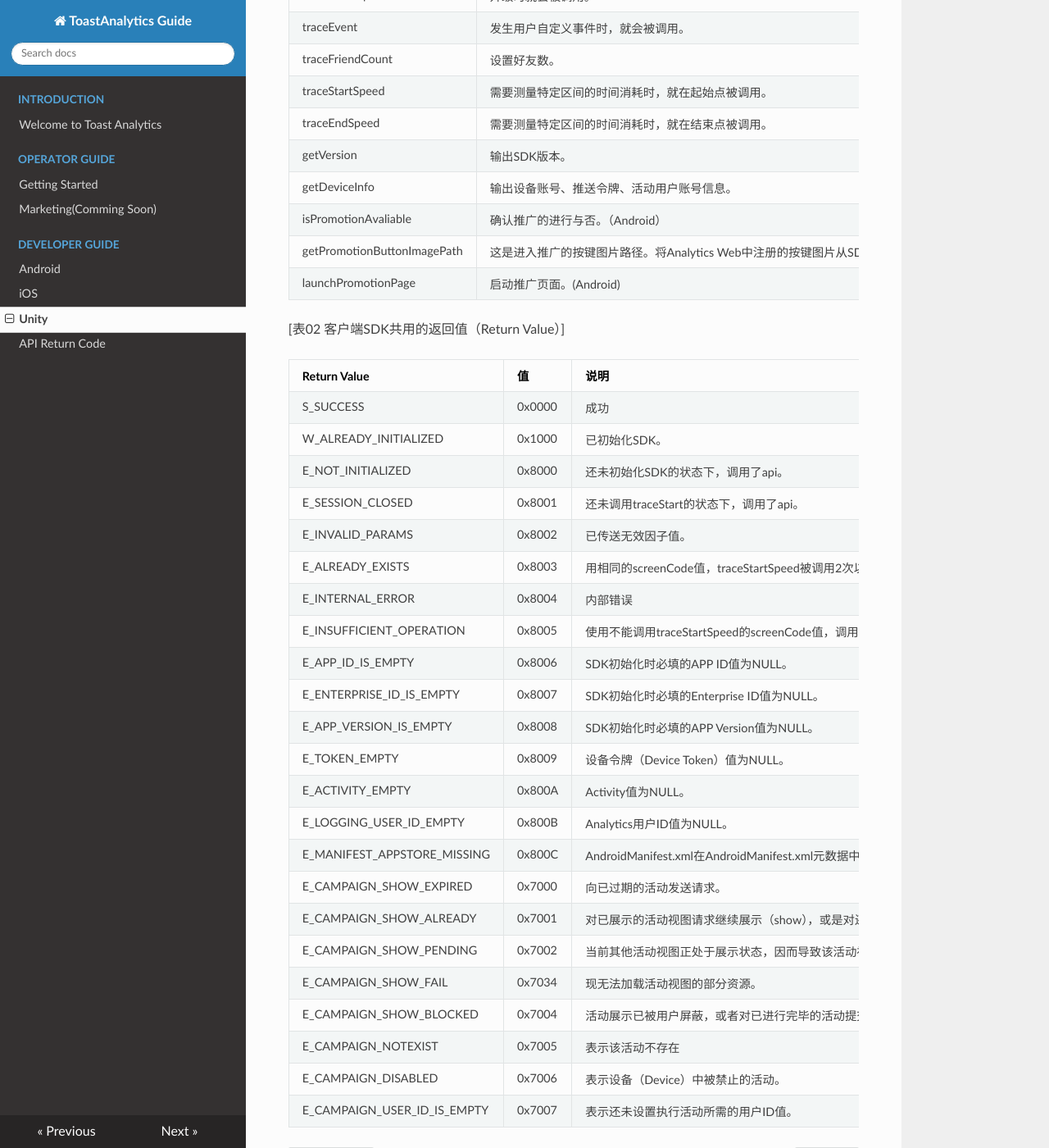
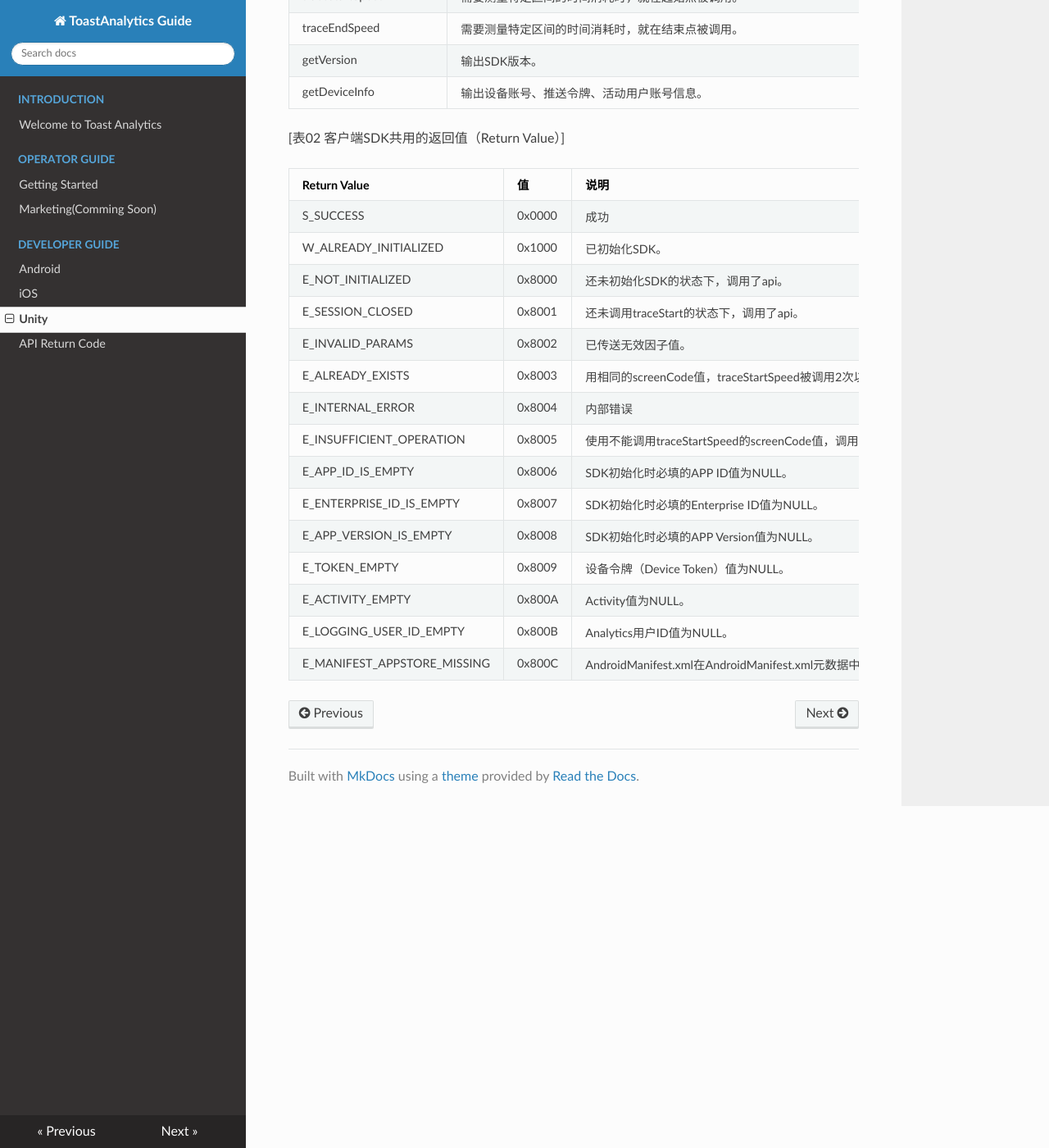
Before and after one commit to ToastAnalytics/ToastAnalytics_ZH, an MkDocs documentation site: the page built from docs/Developer/6. Unity Developer Guide.md, in a window 1280 px wide and 1400 px high, scrolled down 11457 px. Shown: the whole window at 82% size. Built offline with MkDocs 1.6.1, drawn with Linux system fonts in a browser that asks for light colours; nearby versions of some CDN libraries; old or Windows-style settings are respelled for this version of MkDocs; some of the changed text lies outside the part shown.

Commit message:
Update 6. Unity Developer Guide.md

````diff
--- a/docs/Developer/6. Unity Developer Guide.md
+++ b/docs/Developer/6. Unity Developer Guide.md
@@ -351,12 +351,10 @@ iOS : RequestWorkerThread::didReceiveResponse - <NSHTTPURLResponse: ***> { URL:
 下面是为了确认设备信息而使用的密钥值。
 
 - public static final String DEVICE_INFO_DEVICEID = “deviceId”;
-- public static final String DEVICE_INFO_CAMPAIGN_USERID = ”campaignUserId”;
 
 ```cs
 void printDeviceInfo() {
      string deviceID = GameAnalytics.getDeviceInfo(GameAnalytics.DEVICE_INFO_DEVICEID);
-     string campaignUserID = GameAnalytics.getDeviceInfo(GameAnalytics.DEVICE_INFO_CAMPAIGN_USERID);
      … …
 }
 ```
@@ -391,8 +389,6 @@ Analytics SDK将提供如表01所示的API。对各API的详解，请参照下
 |initializeSdk| 将客户端的SDK模板进行初始化。|
 |setCampaignListener| 将活动展示状态注册为异步接收消息的监听器。|
 |setUserId| 在initializeSdk中设置“useLoggingUserId=true”时，需要输入区分用户的账号。|
-|showCampaign| 提交相关活动视图的展示请求。还未准备好资源视图时，会一直推迟到准备就绪为止；当展示活动视图时，可以通过在setOnCampaignListener上注册的监听器接收消息。|
-|hideCampaign| 隐藏相关活动视图。|
 |traceActivation| APP为前台（foreground）激活状态时，就会被调用。|
 |traceDeactivation| APP为后台（background）非激活状态时，就会被调用。|
 |tracePurchase| APP内购买道具时，就会被调用。|
@@ -405,9 +401,6 @@ Analytics SDK将提供如表01所示的API。对各API的详解，请参照下
 |traceEndSpeed| 需要测量特定区间的时间消耗时，就在结束点被调用。|
 |getVersion| 输出SDK版本。|
 |getDeviceInfo| 输出设备账号、推送令牌、活动用户账号信息。|
-|isPromotionAvaliable| 确认推广的进行与否。（Android）|
-|getPromotionButtonImagePath| 这是进入推广的按键图片路径。将Analytics Web中注册的按键图片从SDK下载后，保存在app cache的路径里。 (/data/data/[package name]/cache/[filename]) (Android)|
-|launchPromotionPage| 启动推广页面。(Android)|
 
 [表02 客户端SDK共用的返回值（Return Value）]
 
@@ -428,11 +421,3 @@ Analytics SDK将提供如表01所示的API。对各API的详解，请参照下
 |E_ACTIVITY_EMPTY|0x800A| Activity值为NULL。|
 |E_LOGGING_USER_ID_EMPTY|0x800B| Analytics用户ID值为NULL。|
 |E_MANIFEST_APPSTORE_MISSING|0x800C|AndroidManifest.xml在AndroidManifest.xml元数据中，com.nhnent.aflat.appstore值不存在。|
-|E_CAMPAIGN_SHOW_EXPIRED|0x7000| 向已过期的活动发送请求。|
-|E_CAMPAIGN_SHOW_ALREADY|0x7001| 对已展示的活动视图请求继续展示（show），或是对还未展示或排队的活动视图请求隐藏（hide）。|
-|E_CAMPAIGN_SHOW_PENDING|0x7002| 当前其他活动视图正处于展示状态，因而导致该活动视图的展示请求处于排队状态。|
-|E_CAMPAIGN_SHOW_FAIL|0x7034| 现无法加载活动视图的部分资源。|
-|E_CAMPAIGN_SHOW_BLOCKED|0x7004| 活动展示已被用户屏蔽，或者对已进行完毕的活动提交展示请求。|
-|E_CAMPAIGN_NOTEXIST|0x7005| 表示该活动不存在|
-|E_CAMPAIGN_DISABLED|0x7006| 表示设备（Device）中被禁止的活动。|
-|E_CAMPAIGN_USER_ID_IS_EMPTY|0x7007| 表示还未设置执行活动所需的用户ID值。|
````
